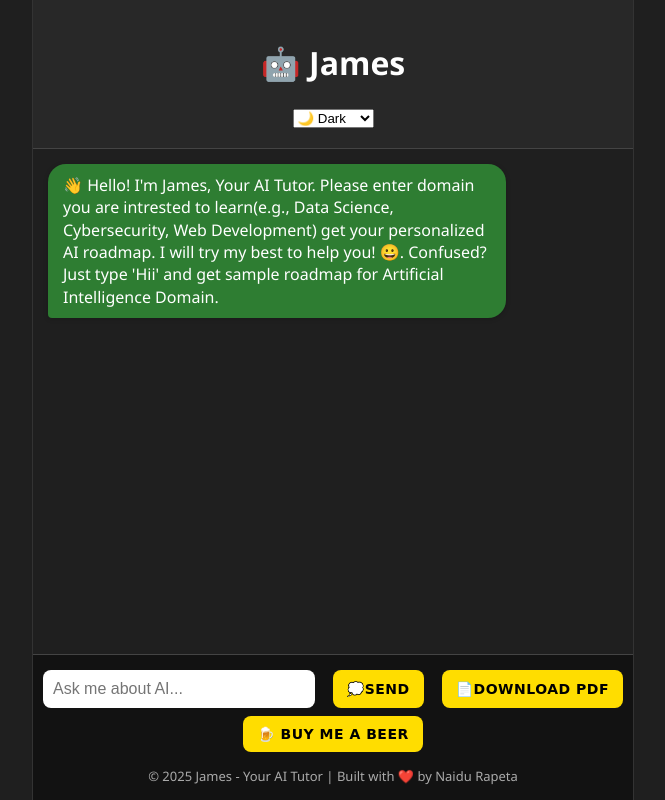
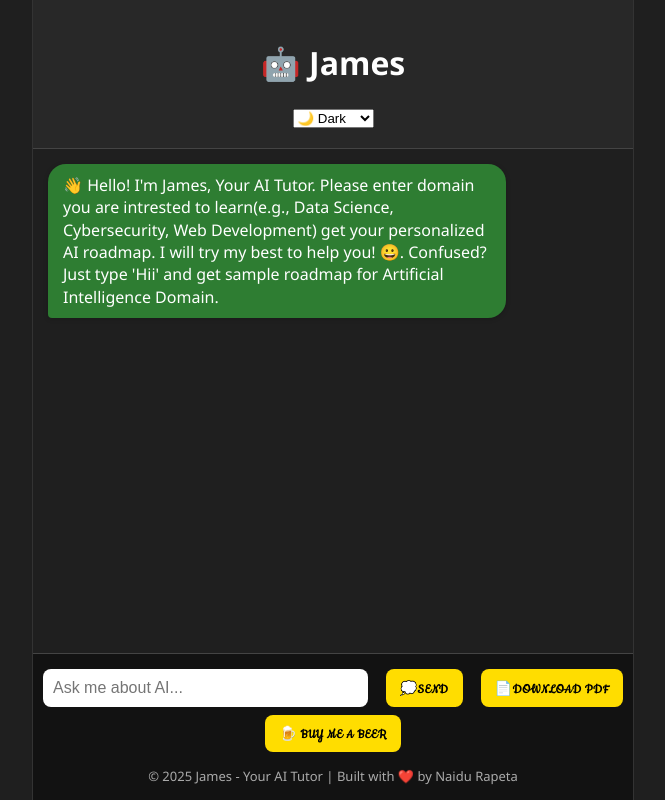
Before and after one commit to Naidu2342/James, a Flask app: page / in a window 1280 px wide. Shown: the whole page, without its empty margins (307-972 px from the left). Run offline with Flask 3, Linux system fonts and the light colour scheme; some libraries are stand-ins or nearby versions.

Commit message:
Update index.html

```diff
--- a/templates/index.html
+++ b/templates/index.html
@@ -7,6 +7,7 @@
   <meta name="description" content="James is your AI Tutor. Get personalized AI roadmap for your domain.">
   <meta charset="UTF-8">
   <title>James 🤖</title>
+  <link href="https://fonts.googleapis.com/css2?family=Cookie&display=swap" rel="stylesheet">
   <link rel="stylesheet" href="/static/style.css" />
   <meta name="viewport" content="width=device-width, initial-scale=1.0" />
 </head>
```
